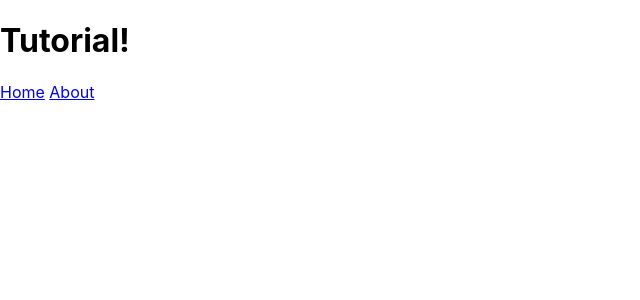
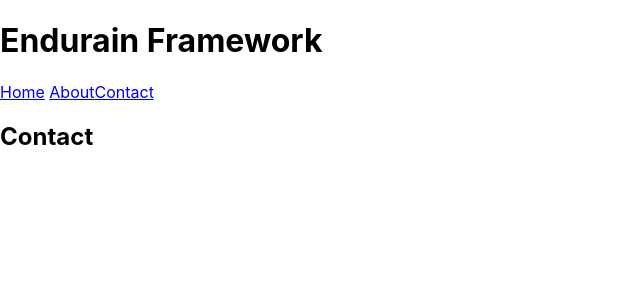
Before and after one commit to endurain/React-Framework, a React (Create React App) app: page /contact in a window 1280 px wide. Shown: the top 300 px of the page, without its empty margins (0-640 px from the left). Built offline with nearby package versions, Linux system fonts and the light colour scheme.

Commit message:
adding header component organizing directory structure

```diff
--- a/src/App.js
+++ b/src/App.js
@@ -1,28 +1,20 @@
 import React from 'react';
-import logo from './logo.svg';
 import './App.css';
 import { render } from "react-dom";
-import { Router, Link } from "@reach/router";
-import About from './components/about.js';
-import Home from './components/home.js';
+import Header from './components/header.js';
+
 
 
 
 const App = () => (
   <div>
-    <h1>Tutorial!</h1>
-    <nav>
-      <Link to="/">Home</Link>{" "}
-      <Link to="about">About</Link>
-    </nav>
+    <h1>Endurain Framework</h1>
+      <Header />
 
-    <Router>
-      <Home path="/" />
-      <About path="/about" />
-    </Router>
+
   </div>
 );
 
 
 
-export default App;
+export default App
--- /dev/null
+++ b/src/components/contact.js
@@ -0,0 +1,10 @@
+import React from 'react';
+
+
+const Contact = () => (
+  <div>
+    <h2>Contact</h2>
+  </div>
+);
+
+export default Contact
--- /dev/null
+++ b/src/components/header.js
@@ -0,0 +1,26 @@
+import React from 'react';
+import { Router, Link } from "@reach/router";
+import About from './about.js';
+import Home from './home.js';
+import Contact from './contact.js';
+import NotFound from './notfound.js';
+
+const Header = () => (
+
+  <header>
+    <nav>
+      <Link to="/">Home</Link>{" "}
+      <Link to="about">About</Link>
+      <Link to="contact">Contact</Link>
+    </nav>
+    <Router>
+      <Home path="/" />
+      <About path="/about" />
+      <Contact path="/contact" />
+      <NotFound default />
+    </Router>
+  </header>
+
+);
+
+export default Header
--- /dev/null
+++ b/src/components/notfound.js
@@ -0,0 +1,9 @@
+import React from 'react';
+
+const NotFound = () => (
+  <div>
+    <h2>Not Found</h2>
+  </div>
+);
+
+export default NotFound;
```
Also changed, not shown: src/components/layout.js (added, +7 -0 lines).
